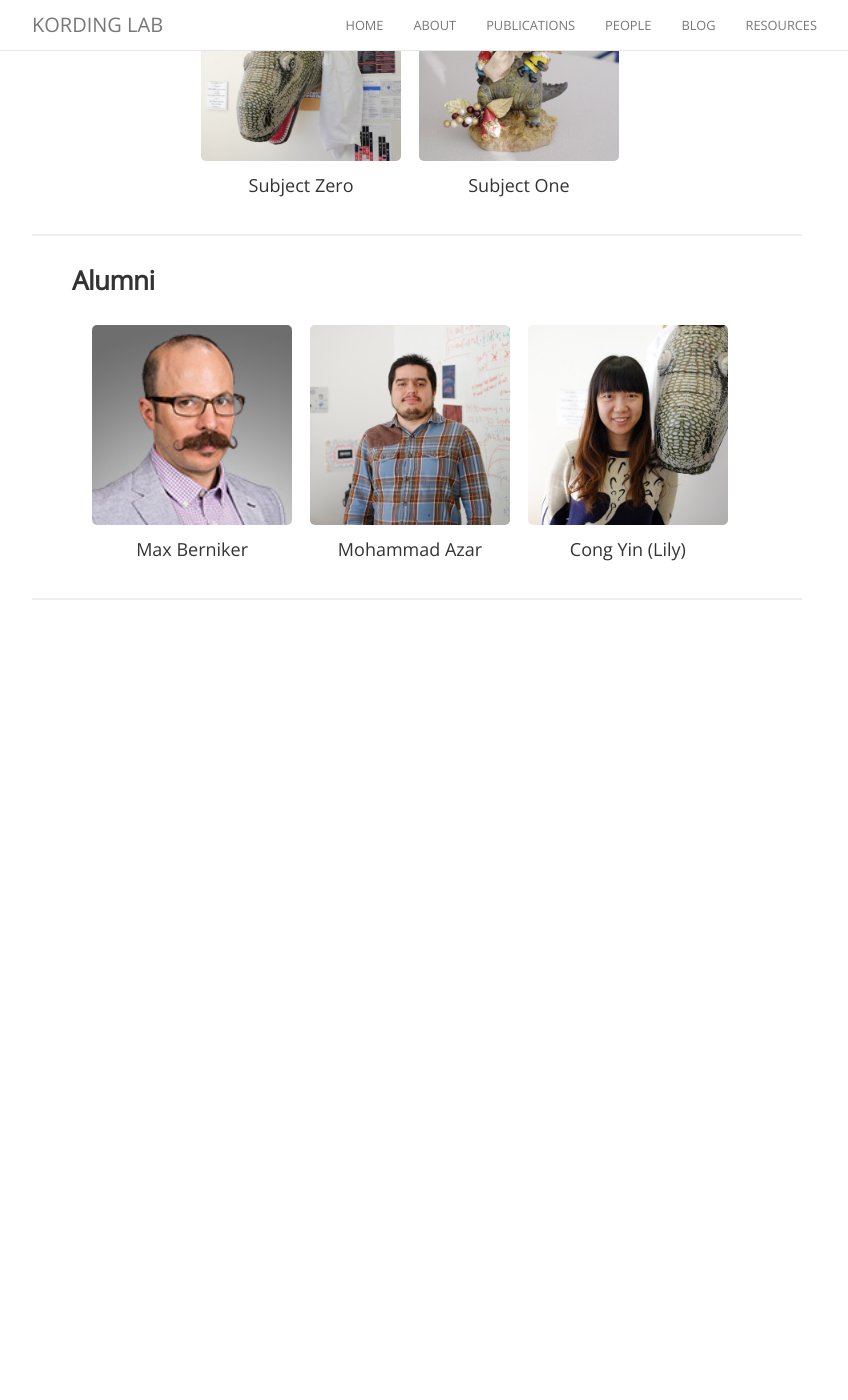
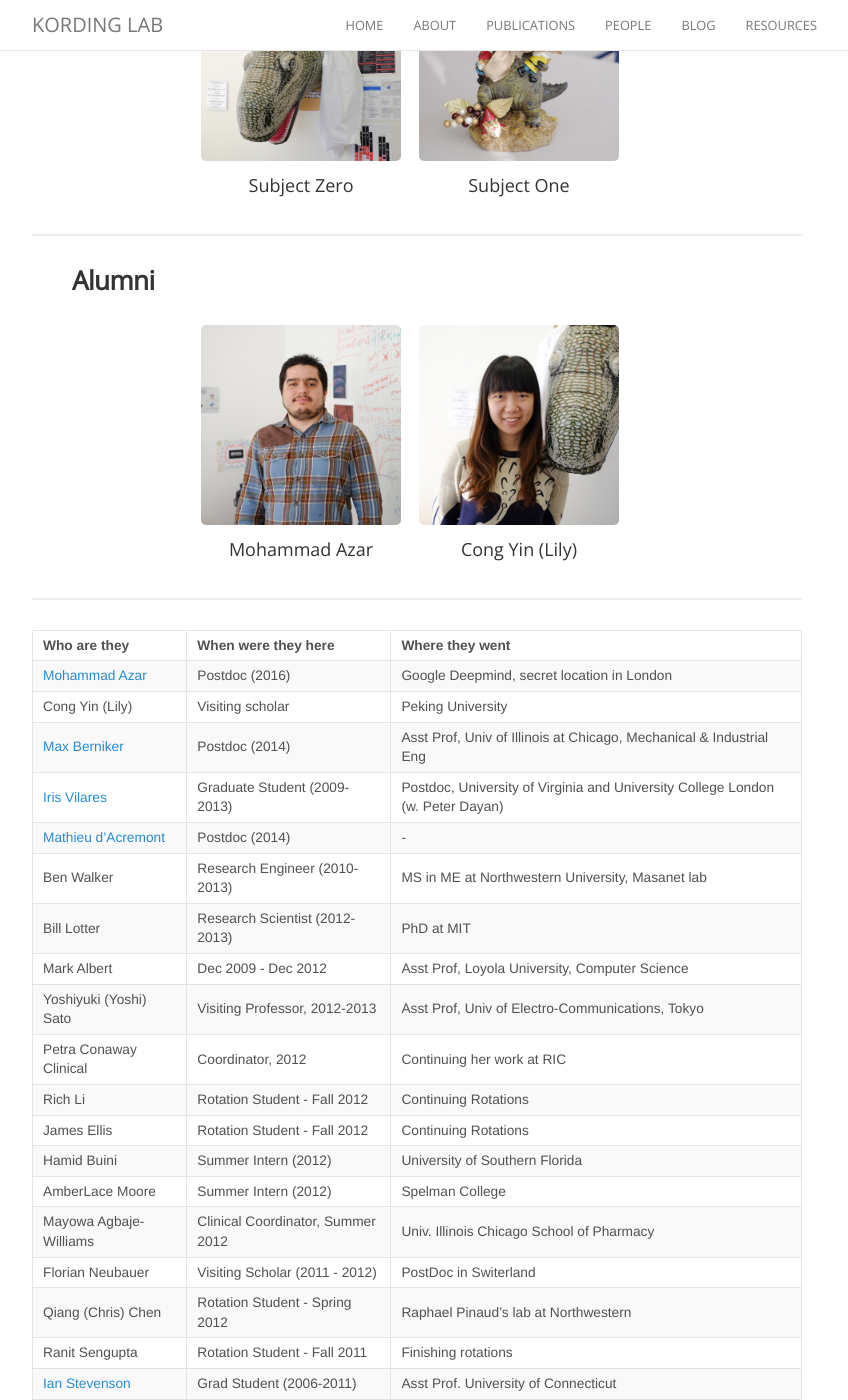
Before and after one commit to KordingLab/KordingLab.github.io, a Jekyll site: the page built from people.md, in a window 1280 px wide and 1400 px high, scrolled down 2439 px. Shown: the whole window, without its empty margins (223-1071 px from the left). Built offline with Jekyll 4.4.1, drawn with Linux system fonts in a browser that asks for light colours; nearby versions of some CDN libraries; comment, search, counter and statistics services are not loaded; before the commit the page ends 3069 px from its top, so only the background shows below that; some of the changed text lies outside the part shown.

Commit message:
Add alumni table

```diff
--- a/people.md
+++ b/people.md
@@ -42,3 +42,36 @@ permalink: /people/
 </div>
 <hr>
 {% endfor %}
+
+
+| Who are they | When were they here | Where they went |
+| :------------- |:-------------| :-----------|
+| [Mohammad Azar](http://mgazar.net/academic/) | Postdoc (2016) | Google Deepmind, secret location in London |
+| Cong Yin (Lily) | Visiting scholar | Peking University |
+| [Max Berniker](http://sensorimotorcontrolatorium.uic.edu/)   | Postdoc (2014) | Asst Prof, Univ of Illinois at Chicago, Mechanical &amp; Industrial Eng |
+| [Iris Vilares](https://scholar.google.com/citations?user=Ztwn608AAAAJ&hl=en)   | Graduate Student (2009-2013) | Postdoc, University of Virginia and University College London (w. Peter Dayan) |
+| [Mathieu d'Acremont](https://scholar.google.com/citations?user=D7ys4VQAAAAJ&hl=en) | Postdoc (2014) | - |
+| Ben Walker     | Research Engineer (2010-2013) | MS in ME at Northwestern University, Masanet lab |
+| Bill Lotter    | Research Scientist (2012-2013)| PhD at MIT |
+| Mark Albert	   | Dec 2009 - Dec 2012 | Asst Prof, Loyola University, Computer Science |
+| Yoshiyuki (Yoshi) Sato | Visiting Professor, 2012-2013 | Asst Prof, Univ of Electro-Communications, Tokyo |
+| Petra Conaway	Clinical | Coordinator, 2012 | Continuing her work at RIC |
+| Rich Li | Rotation Student - Fall 2012 | Continuing Rotations |
+| James Ellis | Rotation Student - Fall 2012 | Continuing Rotations |
+| Hamid Buini | Summer Intern (2012) | University of Southern Florida |
+| AmberLace Moore | Summer Intern (2012) | Spelman College |
+| Mayowa Agbaje-Williams | Clinical Coordinator, Summer 2012 | Univ. Illinois Chicago School of Pharmacy |
+| Florian Neubauer | Visiting Scholar (2011 - 2012) | PostDoc in Switerland |
+| Qiang (Chris) Chen | Rotation Student - Spring 2012 | Raphael Pinaud's lab at Northwestern |
+| Ranit Sengupta | Rotation Student - Fall 2011 | Finishing rotations |
+| [Ian Stevenson](http://stevenson.lab.uconn.edu/) | Grad Student (2006-2011) | Asst Prof. University of Connecticut |
+| Andrew Cichowski | MD rotation student - Summer 2011 | Feinberg Med School MD program |
+| James Howard | Rotation Student - Winter 2009 | Jay Gottfried's Lab at Northwestern |
+| Kunlin Wei | Postdoc (2006-2009) | Assc Prof, Beijing University, Dept of Psychology |
+| Ricardo Ruiz Torres | Rotation Student - S2009 | Lee Miller's Lab at Northwestern |
+| Gregory Dam | Grad Student (2006-2009) | Jim Houk's Lab at Northwestern |
+| Daniel Wert | SINE Intern - 2008 | BME Grad student at LeTourneau University |
+| Nicholas Bowman | Rotation Student - Winter 2007 | Jay Gottfried's Lab at Northwestern |
+| Taro Kiritani | Rotation Student - Winter 2007 | Gordon Shepard's Lab at Northwestern |
+| Rashmi Sarnaik | Rotation Student - Winter 2007 | JC Cang's Lab at Northwestern |
+| Emily Oby | Rotation Student - Fall 2006 | Lee Miller's Lab at Northwestern |
--- a/style.scss
+++ b/style.scss
@@ -271,6 +271,7 @@ td,
 th {
   padding: .25rem .5rem;
   border: 1px solid #e5e5e5;
+  font-size: 140%;
 }
 
 tbody tr:nth-child(odd) td,
```
Also changed, not shown: _people/max_berniker.md (deleted, +0 -12 lines), images/people/max.jpg (deleted).
